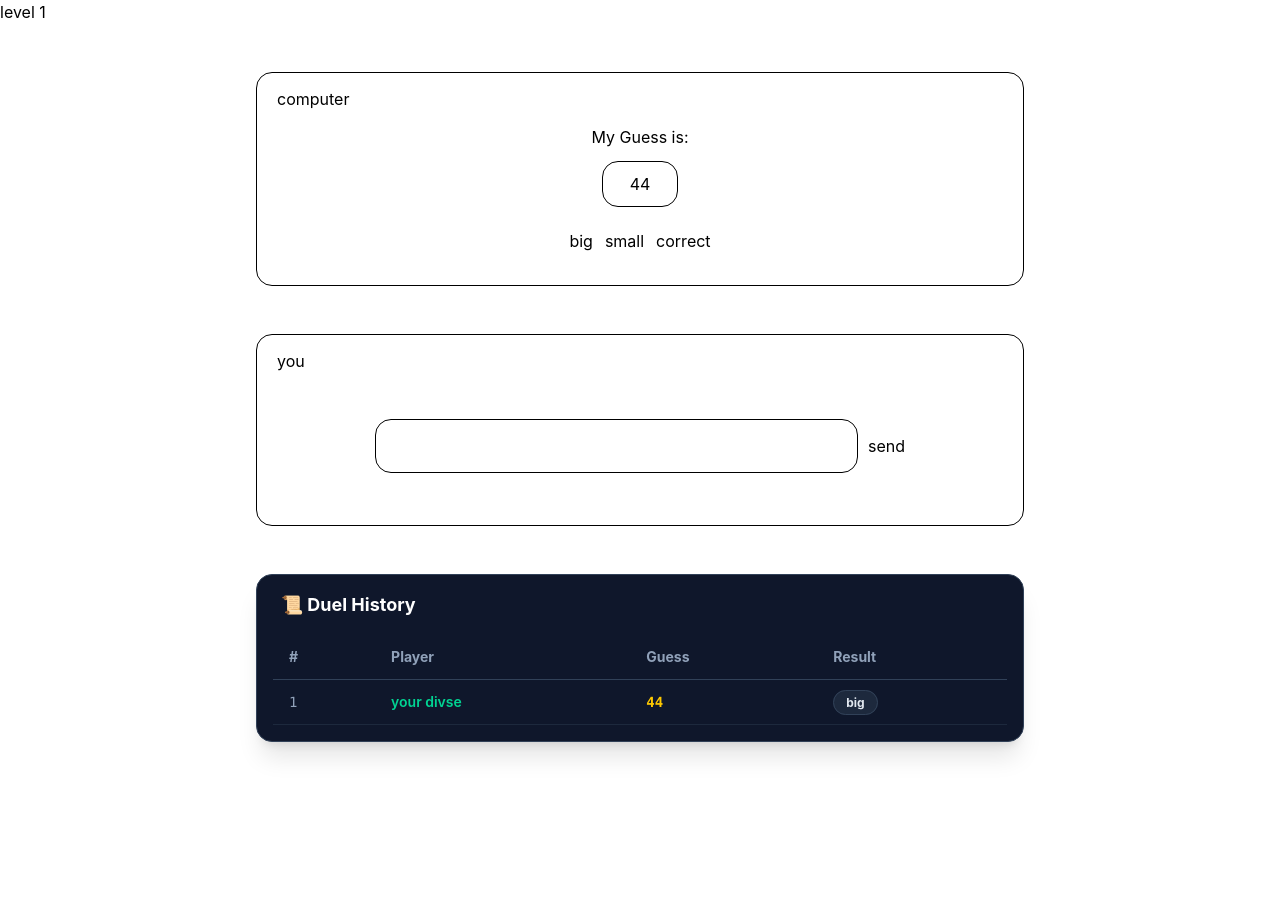
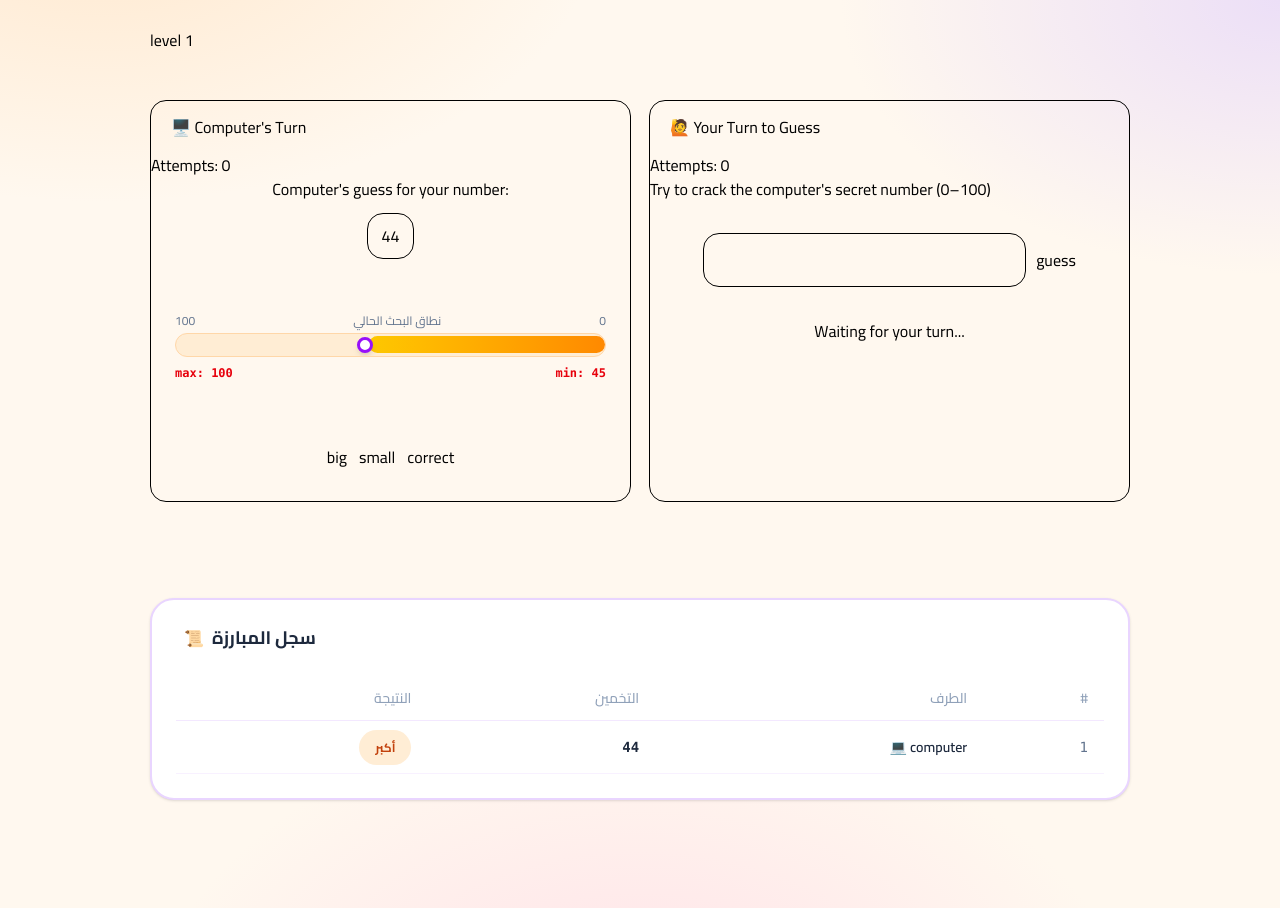
Before and after one commit to Loujain-Alrefae/The-Hidden-Number-Mystery, a React (Vite) app: page /level/1 in a window 1280 px wide. Both pictures are taken after a click on the button "big". Before the commit the page ends 800 px from the top, so only its background shows below. Built offline with nearby package versions, Linux system fonts and the light colour scheme; no server answers.

Commit message:
Update homepage and add statistics table

```diff
--- a/src/components/EntroOfGame/EntroOfGame.jsx
+++ b/src/components/EntroOfGame/EntroOfGame.jsx
@@ -1,27 +1,41 @@
+import { useEffect, useState } from 'react';
 import { useTranslation } from 'react-i18next';
 import { Link } from 'react-router-dom'
 
 const EntroOfGame = () => {
     const {t , i18n} = useTranslation();
+    const [selectedLevel, setSelectedLevel] = useState("medium");
     const toggleLanguage = ()=>{
         let nextLang = i18n.language === "en" ? "ar" : "en";
         i18n.changeLanguage(nextLang)
     }
+
     return (
-        <div className=" flex justify-center items-center flex-col border w-162.5 text-center relative ">
-            <h1>{t("game_title")}</h1>
-            <p>{t("welcome_message")}</p>
-            <div>
-                <div>
-                    <Link to="/level/medium">{t("levels.level 1.name")}</Link>
-                    <p>{t("levels.level 1.description")}</p>
+        <div className=" flex justify-center items-center flex-col max-w-245 my-0 mx-auto text-center relative " dir ={i18n.language === "en" ? "ltr" : "rtl"}>
+            <div className=' w-full mb-5.5 flex justify-between items-start flex-wrap gap-4' >
+                <h1 className="bg-[linear-gradient(90deg,#ff7a3d,#ff5c93_45%,#8b5cf6_75%,#2fa8ff)] bg-clip-text text-transparent font-black text-3xl sm:text-4xl ">{t("game_title")}</h1>
+                <button className=' h-9.5 py-0 px-3.5 font-tajawal border-[1.5px] border-solid border-[#e9d2ff] bg-[#ffffff] text-[#6d3fd1] font-extrabold rounded-2xl text-[12.5px] cursor-pointer' onClick={toggleLanguage}>{i18n.language === "en" ? "🌐 عربي" : "English 🌐" }</button>
+            </div>
+            <div className='px-6.5 py-8.5 bg-[#ffffff] border-[1.5px] border-solid border-[#e9d2ff] rounded-[22px]  '>
+                <p className=' mb-4 text-[19px]'>{t("clear_title")}</p>
+                <p className='  mt-0 mx-auto mb-6.5 text-[#8b7fa3] '>{t("welcome_message")}</p>
+                <div className=' flex justify-center items-center gap-3 flex-wrap pb-6.5 ' >
+                    <div onClick={()=>setSelectedLevel("medium")}
+                    className={`cursor-pointer py-3 px-6.5 rounded-full ${selectedLevel === "medium" ?"bg-[linear-gradient(135deg,#8b5cf6,#2fa8ff)] shadow-[0_10px_24px_-8px_#8b5cf680] " : "border-[1.5px] border-solid border-[#e9d2ff] bg-[#ffffff] hover:border-[#8B5CF6]" } transition duration-200`}>
+                        <p className={`text-[14px]  font-bold ${selectedLevel === "medium" ? "text-[#ffffff]" : "text-[#2c1b3d]"} transition duration-200`}>{t("levels.level 1.name")}</p>
+                        <p className={`mt-0.5 text-[11px]  font-tajawal ${selectedLevel === "medium" ? "text-[#ffffff]" : "text-[#8b7fa3]"} transition duration-200`}>{t("levels.level 1.description")}</p>
+                    </div>
+                    <div onClick={()=>setSelectedLevel("hard")}
+                        className={`cursor-pointer py-3 px-6.5 rounded-full ${selectedLevel ==="hard" ? "bg-[linear-gradient(135deg,#ef4444,#ff7a3d)] shadow-[0_10px_24px_-8px_#ef444480]" : "border-[1.5px] border-solid border-[#e9d2ff] bg-[#ffffff] hover:border-[#8B5CF6]"} transition duration-200`}>
+                        <p className={`text-[14px]  font-bold ${selectedLevel === "hard" ? "text-[#ffffff]" : "text-[#2c1b3d]"} transition duration-200`} >{t("levels.level 2.name")}</p>
+                        <p className={`mt-0.5 text-[11px]  font-tajawal ${selectedLevel === "hard" ? "text-[#ffffff]" : "text-[#8b7fa3]"} transition duration-200`}>{t("levels.level 2.description")}</p>
+                    </div>
                 </div>
-                <div>
-                    <Link to="/level/hard">{t("levels.level 2.name")}</Link>
-                    <p>{t("levels.level 2.description")}</p>
-                </div>
+                <button className=' py-3.5 px-10 rounded-[14px] cursor-pointer bg-[linear-gradient(90deg,#6d3fd1,#ff5c93,#ff7a3d)] shadow-[0_12px_28px_-10px_#ff5c9370] transition-transform duration-150 hover:-translate-y-0.5 hover:scale-[1.02]'>
+                    <Link to={`level/${selectedLevel}`} className='text-[#ffffff] font-extrabold text-[16px] '>{t("start-play")}</Link>
+                </button>
             </div>
-            <button onClick={toggleLanguage}>{i18n.language === "en" ? "AR" : "EN" }</button>
+
         </div>
     )
 }
--- a/src/components/GameLogic/GameLogic.jsx
+++ b/src/components/GameLogic/GameLogic.jsx
@@ -1,33 +1,43 @@
 import { useEffect, useState } from 'react'
-import { useParams } from 'react-router-dom'
+import { Link, useParams } from 'react-router-dom'
 
 const GameLogic = () => {
     const {level} = useParams()
     const [turn, setTurn] = useState('computer');
     const [min , setMin] = useState(0)
     const [max , setMax] = useState(100)
+    const [sum , setSum] = useState()
     const [history , setHistory] = useState([])
     //useState(Math.floor(Math.random() * (max - min + 1)) + 0)
     const [compGuess , setCompGuess] = useState(Math.floor(Math.random() * 101))
-    const [playerGuess , setPlayetGuess] = useState(0)
+    const [playerGuess , setPlayetGuess] = useState()
     const [compNumber , setCompNumber] = useState(0)
     const [message , setMessage] = useState("")
+    const [tryComp, setTryComp] = useState(0)
+    const [tryUser, setTryUser] = useState(0)
+    const [isGameOver , setIsGameOver] = useState(false)
 
     useEffect(()=>{
         let randomNumberForComp = Math.floor(Math.random() * 101)
         setCompNumber(randomNumberForComp)
         console.log(randomNumberForComp)
+        setMessage("Waiting for your turn...")
     },[])
 
     const binarySearchGuess = (currentMin , currentMax)=>{
         let nextCompGusse = Math.floor((currentMin + currentMax)/2)
         setCompGuess(nextCompGusse)
+        setTryComp(prev => prev + 1)
         setTurn("player")
     }
 
     const edaitRange =(value) => {
         let updatedMin = min
         let updatedMax = max
+        if (max - min === 0) {
+            setIsGameOver(true)
+            return;
+        }
         if(value === "big"){
             updatedMin = compGuess + 1
             setMin(updatedMin)
@@ -40,6 +50,7 @@ const GameLogic = () => {
         setHistory(prev =>[
             {id: prev.length+1 , player : "your divse", guess : compGuess , result: value }, ...prev
         ])
+
         return{updatedMin , updatedMax};
     }
 
@@ -54,6 +65,7 @@ const GameLogic = () => {
                 let randomFactor = Math.random() > 0.5 ? 0.3 : 0.7;
                 let nextCompGusse = Math.floor(updatedMin + range * randomFactor)
                 setCompGuess(nextCompGusse)
+                setTryComp(prev => prev + 1)
                 setTurn("player")
             }
             else{
@@ -63,6 +75,10 @@ const GameLogic = () => {
     }
 
     const evaluateGuess = ()=>{
+        if(playerGuess === " " || playerGuess === null || playerGuess === undefined){
+            setMessage("Enter a valid number between 0 and 100")
+            return;
+        }
         let playerNumber = Number(playerGuess)
         let retext = ""
         if(playerNumber > compNumber){
@@ -74,68 +90,135 @@ const GameLogic = () => {
             retext = "big"
             setTurn("computer")
         }else{
-            setMessage("Amazing you guessed the correct number 🏆")
+            // setMessage("Amazing you guessed the correct number 🏆")
             retext = "correct"
             setTurn("computer")
         }
+        setTryUser(prev => prev + 1)
         setHistory(prev => [
             {id : prev.length+1 ,player : "you", guess :playerNumber , result: retext }, ...prev
         ])
     }
 
     return (
+        <div className=' max-w-245 my-0 mx-auto relative'>
             <div>
                 <p>level {level}</p>
+            </div>
+            <div className=' flex gap-4.5 '>
                 <div className=' w-[60%] my-12 mx-auto flex  flex-col border rounded-2xl'>
-                <p className='py-3.5 px-5'>computer</p>
-                <p className=' text-center mb-1.5'>My Guess is:</p>
+                    <p className='py-3.5 px-5'>🖥️ Computer's Turn</p>
+                    <p>Attempts: {tryComp}</p>
+                    <p className=' text-center mb-1.5'>Computer's guess for your number:</p>
                     <p className='w-[10%] my-1.5 mx-auto text-center border rounded-2xl py-2.5 px-2.5'>{turn === "computer" ? compGuess : "--"}</p>
+                    {/* شريط نطاق البحث التفاعلي */}
+                    <div className='w-full p-6 my-6' dir="rtl">
+                        <div className='flex justify-between text-xs text-slate-500 mb-1'>
+                            <span>0</span>
+                            <span>نطاق البحث الحالي</span>
+                            <span>100</span>
+                        </div>
+                        {/* الخلفية الكاملة للبار */}
+                        <div className='relative w-full h-6 px-1.5 bg-orange-100 rounded-full overflow-hidden border border-orange-200'>
+
+                            {/* الجزء الملون يتحدد بدقة بناءً على الـ min والـ max */}
+                            <div className=' absolute top-[8%] bottom-[12%] rounded-full bg-linear-to-l from-orange-400 to-yellow-400 transition-all duration-500'
+                                style={{
+                                    left: `${min}%`,
+                                    width: `${max - min}%`
+                                }}
+                            ></div>
+
+                            {/* الطابة المتحركة (تأخذ موقع تخمين الكمبيوتر الفعلي كنسبة مئوية من 0 إلى 100) */}
+                            <div
+                                className='absolute top-1/2 -translate-y-1/2 -translate-x-1/2 w-4 h-4 bg-white border-3 border-purple-600 rounded-full shadow-md transition-all duration-500 z-10'
+                                style={{
+                                    left: `${compGuess}%`
+                                }}
+                            ></div>
+                        </div>
+                        {/* إظهار القيم بالأرقام تحت البار */}
+                        <div className='flex justify-between text-xs font-mono font-bold text-red-600 mt-2'>
+                            <span>min: {min}</span>
+                            <span>max: {max}</span>
+                        </div>
+                    </div>
                     <div className=' flex justify-center gap-3 mb-8 mt-4'>
                         <button className=' cursor-pointer' disabled={turn !== "computer"} onClick={()=>{calculateNextGuess("big")}}>big</button>
                         <button className=' cursor-pointer' disabled={turn !== "computer"} onClick={()=>{calculateNextGuess("small")}}>small</button>
                         <button className=' cursor-pointer' disabled={turn !== "computer"} onClick={()=>{calculateNextGuess("correct")}}>correct</button>
                     </div>
-
                 </div>
                 <div className=' w-[60%] my-12 pb-5 mx-auto border rounded-2xl'>
-                <p className=' py-3.5 px-5'>you </p>
+                    <div>
+                        <p className=' py-3.5 px-5'>🙋 Your Turn to Guess </p>
+                        <p>Attempts: {tryUser}</p>
+                    </div>
+                    <p>Try to crack the computer's secret number (0–100)</p>
                     <div className=' flex gap-2.5 justify-center my-8'>
-                    <input className=' border text-3xl rounded-2xl p-2' type="number" onChange={(event)=>{setPlayetGuess(event.target.value)}} disabled={turn !== "player"} />
-                    <input type="submit" value="send" onClick={evaluateGuess} disabled={turn !== "player"} className=' cursor-pointer'/>
+                        <input className=' border text-3xl rounded-2xl p-2' type="number" onChange={(event)=>{ setPlayetGuess(event.target.value)}} disabled={turn !== "player"} />
+                        <input type="submit" value="guess" onClick={evaluateGuess} disabled={turn !== "player"} className=' cursor-pointer'/>
                     </div>
                     <p className=' text-center'>{message}</p>
                 </div>
-            <div className='w-[60%] my-12 mx-auto border border-slate-700 bg-slate-900 rounded-2xl p-4 shadow-xl'>
-                <p className='font-bold text-lg mb-4 text-left text-white px-2'>📜 Duel History</p>
+            </div>
+            <div>
+                {isGameOver && (
+                    <div className="fixed inset-0 bg-black/80 flex justify-center items-center z-50">
+                        <div className=' w-[40%] flex justify-center items-center flex-col gap-3 p-6 bg-linear-to-r from-[#FFF1E4] via-[#FFE8F1] to-[#F3E1FF] border-2 border-solid border-[#E9D2FF] rounded-[18px] z-70'>
+                            <p>🤝</p>
+                            <p>Draw Looks like we hit a dead end</p>
+                            <p>Your attempts: {tryUser} — Computer attempts : {tryComp}</p>
+                            <div className=' flex gap-2.5 z-75'>
+                                <Link to="/level/medium" className="py-2.75 px-5.5 rounded-[14px] font-extrabold text-[13px] bg-linear-to-r from-(--#22c77a) to-(--#2fa8ff)">new round</Link>
+                                <Link to="/" className=' py-2.75 px-5.5 rounded-[14px] font-extrabold text-[13px] border-2 border-solid border-[#e9d2ff] text-[#2c1b3d]'>change level</Link>
+                            </div>
+                        </div>
+                    </div>
+                )}
+            </div>
+
+            {/* سجل المبارزة */}
+            <div className='w-full my-12 mx-auto border-2 border-[#e9d5ff] bg-white rounded-3xl p-6 shadow-sm' dir="rtl">
+                <div className='flex justify-end items-center gap-2 mb-6 px-2'>
+                    <p className='font-bold text-lg text-slate-800'>سجل المبارزة</p>
+                    <span>📜</span>
+                </div>
 
                 <div className='overflow-x-auto'>
-                    <table className='w-full text-left border-collapse'>
+                    <table className='w-full text-right border-collapse'>
                         <thead>
-                            <tr className='border-b border-slate-700 text-slate-400 text-sm'>
-                                <th className='py-3 px-4'>#</th>
-                                <th className='py-3 px-4'>Player</th>
-                                <th className='py-3 px-4'>Guess</th>
-                                <th className='py-3 px-4'>Result</th>
+                            <tr className='border-b border-[#f3e8ff] text-slate-400 text-sm'>
+                                <th className='py-3 px-4 font-medium'>#</th>
+                                <th className='py-3 px-4 font-medium'>الطرف</th>
+                                <th className='py-3 px-4 font-medium'>التخمين</th>
+                                <th className='py-3 px-4 font-medium'>النتيجة</th>
                             </tr>
                         </thead>
-                        <tbody className='text-white text-sm'>
+                        <tbody className='text-slate-700 text-sm'>
                             {history.length === 0 ? (
                                 <tr>
-                                    <td colSpan="4" className='text-center py-6 text-slate-500'>
-                                        No moves yet, start playing!
+                                    <td colSpan="4" className='text-center py-6 text-slate-400'>
+                                        لا توجد حركات حتى الآن، ابدأ اللعب!
                                     </td>
                                 </tr>
                             ) : (
                                 history.map((item, index) => (
-                                    <tr key={index} className='border-b border-slate-800 hover:bg-slate-800/50 transition-colors'>
-                                        <td className='py-3 px-4 text-slate-400 font-mono'>{item.id}</td>
-                                        <td className='py-3 px-4 font-semibold text-emerald-400'>
-                                            {item.player}
+                                    <tr key={index} className='border-b border-[#f3e8ff]/60 hover:bg-slate-50/50 transition-colors'>
+                                        <td className='py-4 px-4 text-slate-500 font-mono'>{item.id}</td>
+                                        <td className='py-4 px-4 font-semibold text-slate-800 flex items-center gap-2'>
+                                            {item.player === "You" || item.player === "you" ? "you 🎨" : "computer 💻"}
                                         </td>
-                                        <td className='py-3 px-4 font-mono font-bold text-yellow-400'>{item.guess}</td>
-                                        <td className='py-3 px-4'>
-                                            <span className='px-3 py-1 rounded-full text-xs font-bold bg-slate-800 border border-slate-700 text-slate-200'>
-                                                {item.result}
+                                        <td className='py-4 px-4 font-mono font-bold text-slate-800'>{item.guess}</td>
+                                        <td className='py-4 px-4'>
+                                            <span className={`px-4 py-1.5 rounded-full text-xs font-bold ${
+                                                item.result === "big" || item.result === "أكبر"
+                                                    ? "bg-[#ffedd5] text-[#c2410c]"
+                                                    : item.result === "small" || item.result === "أصغر"
+                                                    ? "bg-[#e0f2fe] text-[#0369a1]"
+                                                    : "bg-[#dcfce7] text-[#15803d]"
+                                            }`}>
+                                                {item.result === "big" ? "أكبر" : item.result === "small" ? "أصغر" : item.result}
                                             </span>
                                         </td>
                                     </tr>
--- a/src/index.css
+++ b/src/index.css
@@ -1 +1,15 @@
+@import url('https://fonts.googleapis.com/css2?family=Cairo:wght@200..1000&display=swap');
+@import url('https://fonts.googleapis.com/css2?family=Cairo:wght@200..1000&family=Tajawal:wght@200;300;400;500;700;800;900&display=swap');
 @import "tailwindcss";
+
+
+body {
+    font-family: "Cairo", sans-serif;
+    background: radial-gradient(900px 500px at 8% -8%, #FFD6A870 0%, transparent 55%),
+            radial-gradient(800px 500px at 100% 0%, #D9C6FF80 0%, transparent 55%),
+            radial-gradient(900px 600px at 50% 115%, #FFC1DE70 0%, transparent 55%),
+            #fff8ef;
+    min-height: 100vh;
+    margin: 0;
+    padding: 28px 16px 60px;
+}
--- a/src/pages/Entro.jsx
+++ b/src/pages/Entro.jsx
@@ -2,7 +2,8 @@ import EntroOfGame from '../components/EntroOfGame/EntroOfGame'
 
 const Entro = () => {
     return (
-        <div>
+        <div
+        >
             <EntroOfGame />
         </div>
     )
```
Also changed, not shown: public/locales/ar/translation.json (+8 -6 lines), public/locales/en/translation.json (+8 -6 lines), src/pages/GameOnHard.jsx (deleted, +0 -11 lines), src/pages/GameOnMedium.jsx (deleted, +0 -12 lines). Lines whose indentation alone changed are shown as unchanged.
